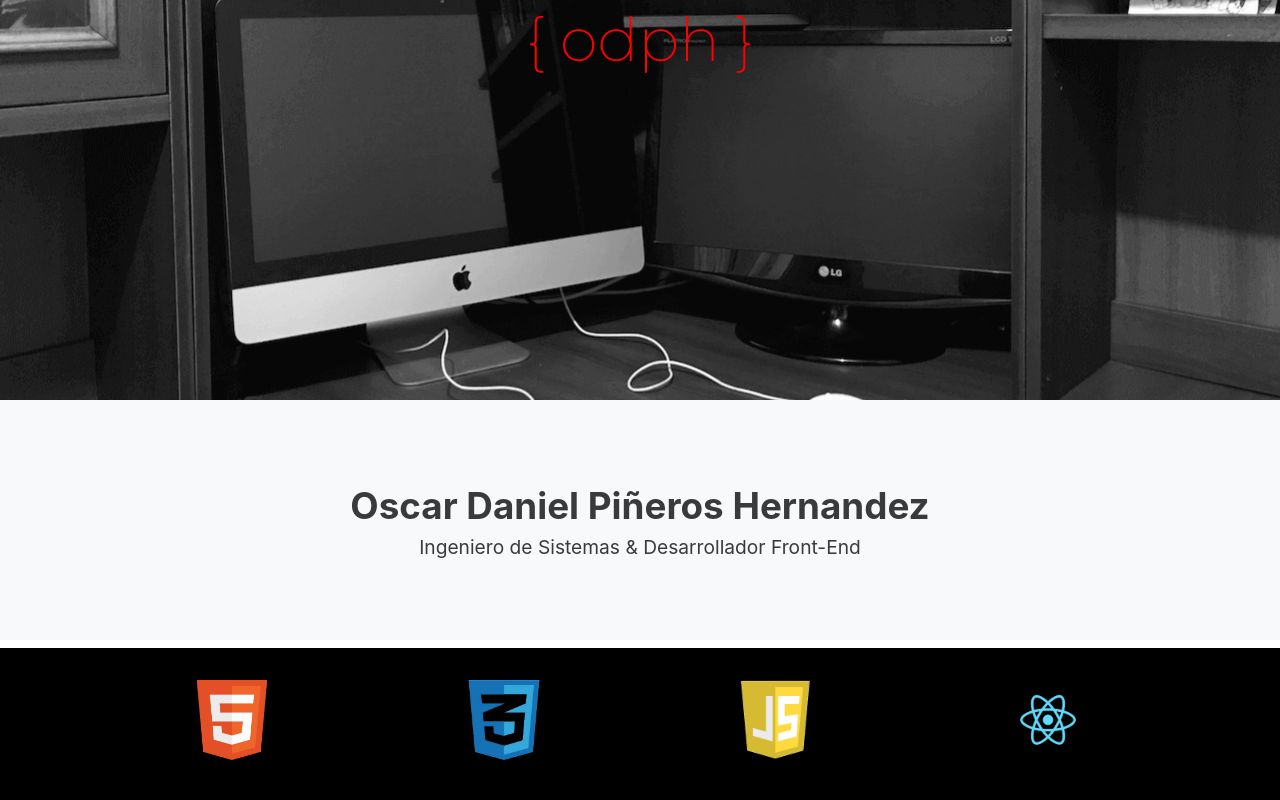
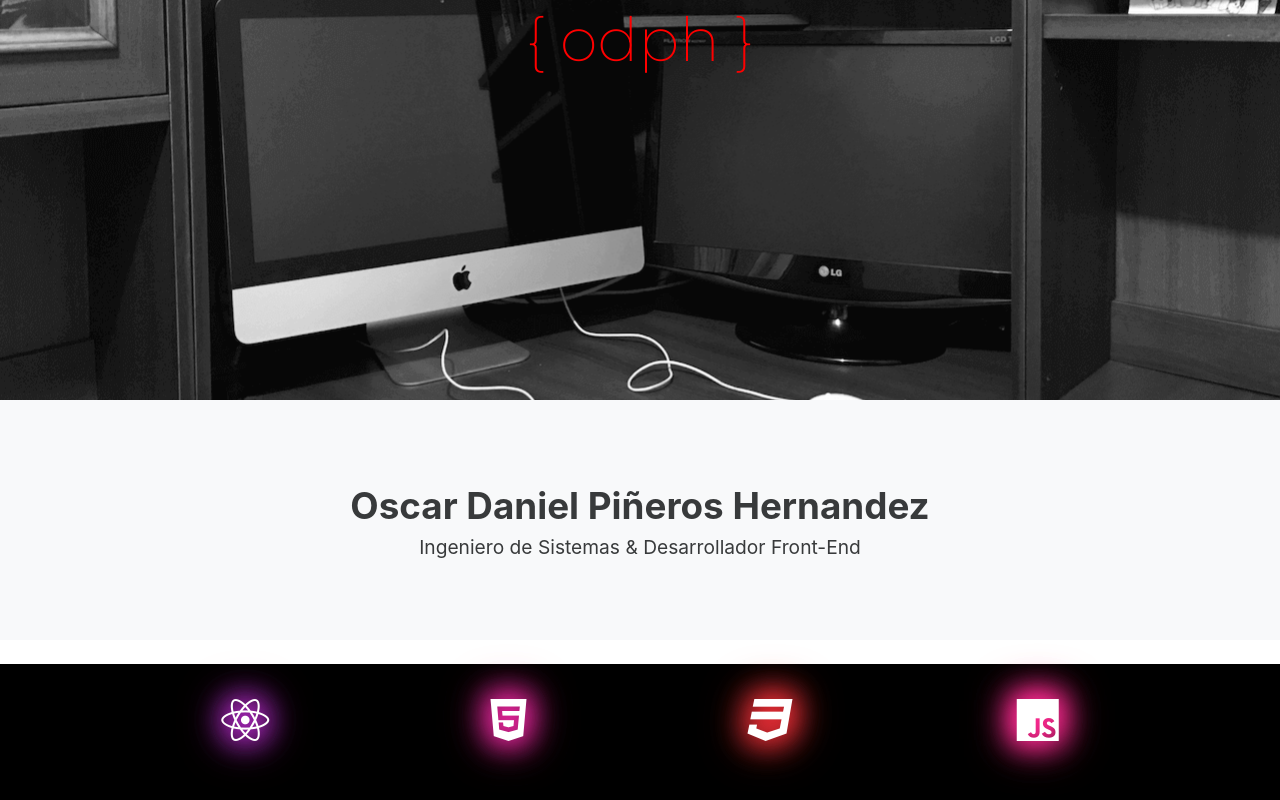
Before and after one commit to odpinerosh/odph.github.io, a React (Create React App) app: page / in a window 1280 px wide. Shown: the part 372-1172 px from the top of the page. Built offline with nearby package versions, Linux system fonts and the light colour scheme.

Commit message:
chore: add font awesome animation

```diff
--- a/src/components/WhoIs/FeTech.css
+++ b/src/components/WhoIs/FeTech.css
@@ -14,8 +14,41 @@
     list-style: none;
     padding: 0;
 }
+
+.fab {
+    font-size: 3rem;
+    color: #fff;
+    animation: animate 4s linear infinite;
+    text-shadow: 0 0 1.5rem #0072ff, 0 0 2rem #0072ff, 0 0 2.5rem #0072ff, 0 0 3rem #0072ff;
+}
+
+.fa-react {
+    animation-delay: 0.8s;
+}
+
+.fa-html5 {
+    animation-delay: 0.5s;
+}
+.fa-css3 {
+    animation-delay: 0.1s;
+}
+.fa-js {
+    animation-delay: 0.4s;
+}
+
+
+
  .img-tech {
      width: 5rem;
      height: 5rem;
      object-fit: cover;
  }
+
+ @keyframes animate {
+     from {
+         filter: hue-rotate(0deg);
+     }
+     to {
+         filter: hue-rotate(360deg);
+     }
+ }
--- a/src/components/WhoIs/FeTech.js
+++ b/src/components/WhoIs/FeTech.js
@@ -11,10 +11,10 @@ const FeTech = () => {
         <div className = 'fe-tech'>
             <div className="img-container">
                 <ul className="img-list">
-                    <li><img src={htmlLogo} className="img-tech" alt="html logo"></img></li>
-                    <li><img src={cssLogo} className="img-tech" alt="css logo"></img></li>
-                    <li><img src={jsLogo} className="img-tech" alt="js logo"></img></li>
-                    <li><img src={reactLogo} className="img-tech" alt="react logo"></img></li>
+                    <li><i class="fab fa-react"></i></li>
+                    <li><i class="fab fa-html5"></i></li>
+                    <li><i class="fab fa-css3"></i></li>
+                    <li><i class="fab fa-js"></i></li>
                 </ul>
             </div>
         </div>
```
